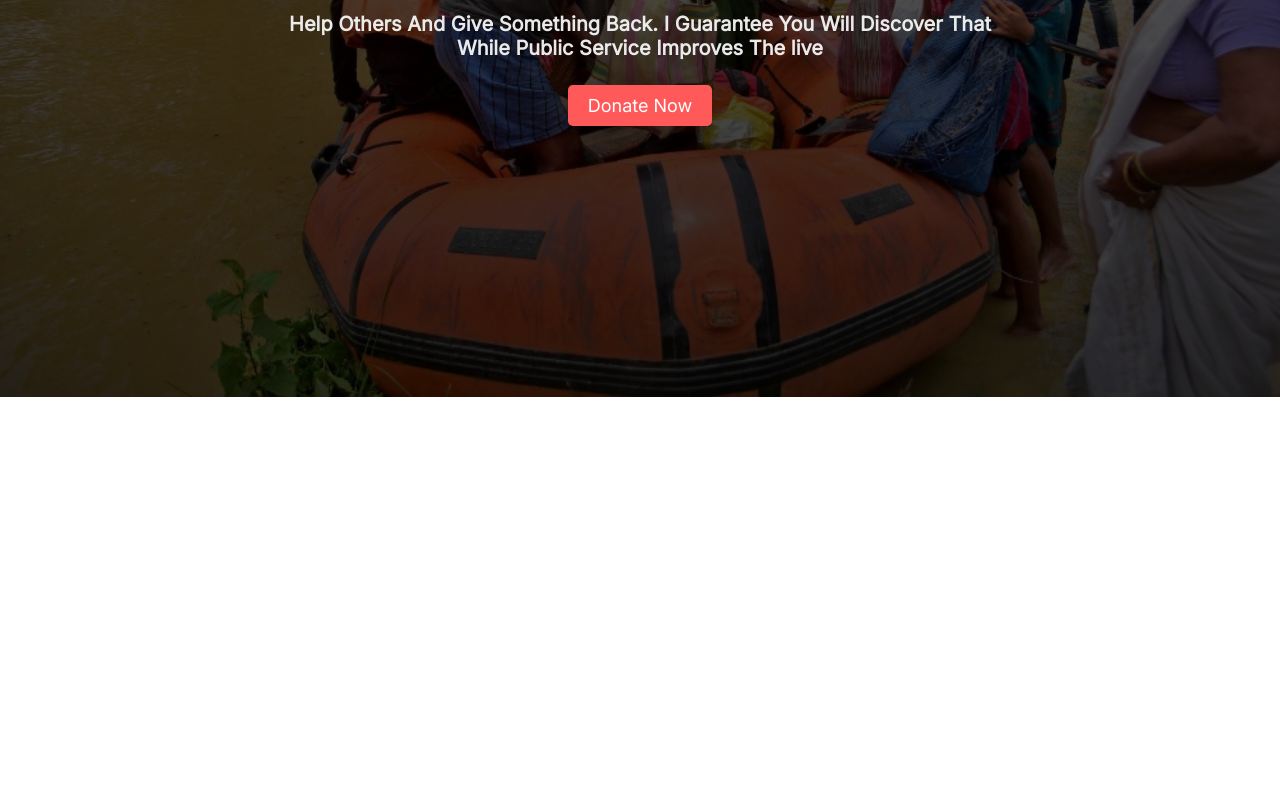
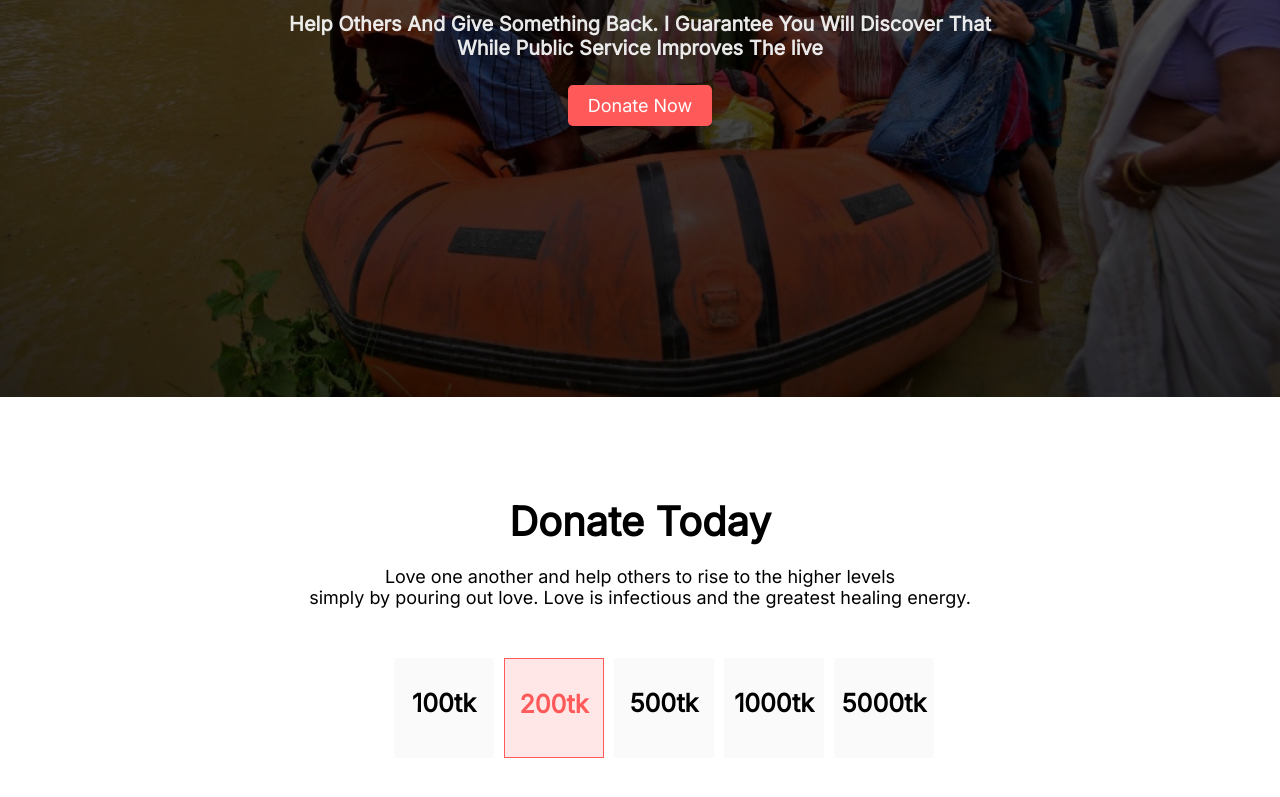
Before and after one commit to nayan-rahman/donate-foundation, a plain HTML site: page index.html in a window 1280 px wide. Shown: the part 403-1200 px from the top of the page. Before the commit the page ends 950 px from the top, so only its background shows below. Drawn offline with Linux system fonts and the light colour scheme.

Commit message:
donate part added

```diff
--- a/index.html
+++ b/index.html
@@ -21,5 +21,18 @@
                 <a href="https://facebook.com/RekharChele"target="_blank" class="donate-link-btn">Donate Now</a>
             </div>
         </section>
+        <section class="donation-money-calculate">
+            <h1>Donate Today</h1>
+            <br>
+            <p>Love one another and help others to rise to the higher levels <br> simply by pouring out love. Love is infectious and the greatest healing energy.
+            </p>
+            <div class="all-amount">
+            <div class="money">100tk</div>
+            <div class="money" id="highlight-money">200tk</div>
+            <div class="money">500tk</div>
+            <div class="money">1000tk</div>
+            <div class="money">5000tk</div>
+            </div>
+        </section>
 </body>
 </html>
--- a/styles/style.css
+++ b/styles/style.css
@@ -11,7 +11,7 @@
     height: 100vh;
     background-repeat: no-repeat;
     background-size: cover;
-    margin-bottom: 150px;
+    margin-bottom: 100px;
 }
 
 .banner-container {
@@ -41,3 +41,38 @@
     font-weight: 500;
     font-size: 18px;
 }
+
+.donation-money-calculate {
+    text-align: center;
+}
+
+.donation-money-calculate h1 {
+    font-size: 40px;
+}
+
+.donation-money-calculate p {
+    font-size: 18px;
+    margin-bottom: 50px;
+}
+
+.money {
+    width: 100px;
+    height: 100px;
+    background-color: #FAFAFA;
+    padding-top: 30px;
+    margin-left: 10px;
+    font-size: 25px;
+    font-weight: 700;
+}
+
+.all-amount {
+    display: flex;
+    margin-bottom: 120px;
+    margin-left: 30%;
+}
+
+#highlight-money {
+    border: 1px solid #FF5959;
+    color: #FF5959;
+    background-color: #ff595925;
+}
```
